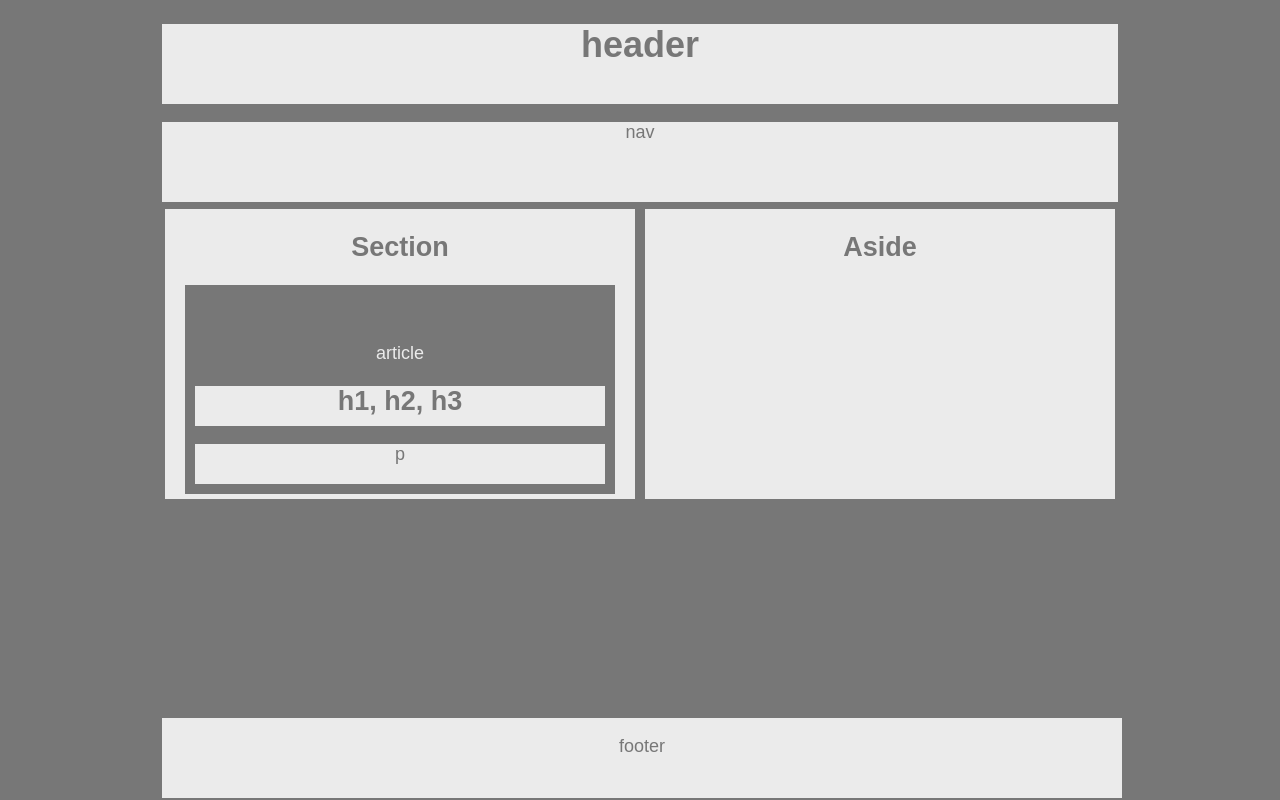
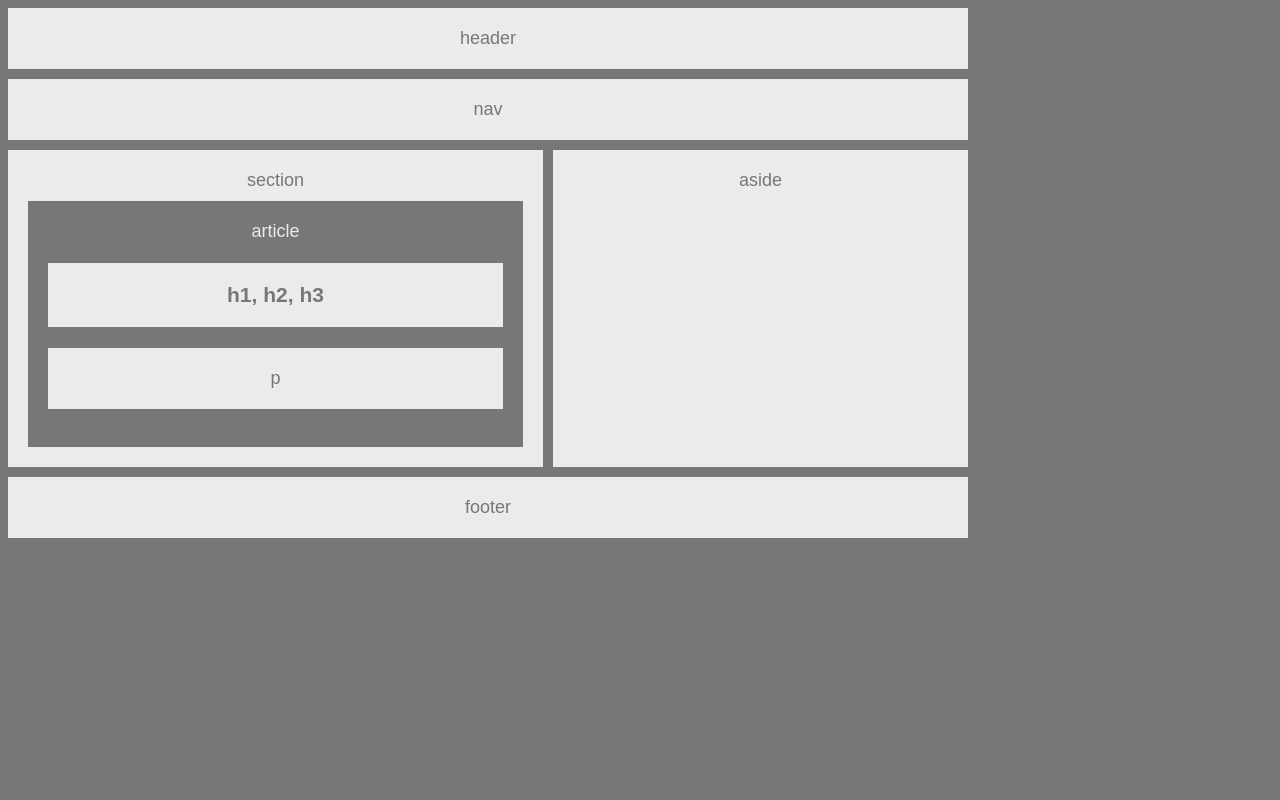
Before and after one commit to pmutunga/HW-Wireframe, a plain HTML site: page index.html in a window 1280 px wide. Drawn offline with Linux system fonts and the light colour scheme.

Commit message:
Easier homework final

```diff
--- a/index.html
+++ b/index.html
@@ -1,13 +1,3 @@
-<!DOCTYPE HTML>
-<html lang="en">
-    <html>
-
-    <head>
-            <meta charset="UTF-8">
-            <title> Wireframe</title>
-            <link rel="stylesheet" href="./style.css">
-    </head>
-
  <!DOCTYPE html>
  <html lang="en-us">
      <head> <!--This is where all the important meta data is recorded-->
@@ -18,49 +8,21 @@
  </html>
 
  <body>
-     <!-- I will create a page layout that includes a header, nav, section, aside and footer -->
 
-     <!--Header-->
-     <!--+++++++++++++++++++++++++++++++++++++++++++++++++++++++++++++++++++++++++++++++++++++ -->
+   <header> header</header>
+   <nav>nav</nav>
+    <section>
+        section
+        <article>
+            article
+            <h1>h1, h2, h3</h1>
+            <p>p</p>
 
-     <header class="back lay">
-         <h1>header</h1>
-     </header>
+        </article>
 
-     <!-- Nav -->
-     <!-- ++++++++++++++++++++++++++++++++++++++++++++++++++++++++++++++++++++++++++++++++++++ -->
-     <nav class="back lay">
-         <p>nav</p>
-     </nav>
+    </section>
+    <aside>aside</aside>
+    <footer>footer</footer>
+ </body>
 
-
-
-     <!-- Section - with a heading-->
-     <!-- +++++++++++++++++++++++++++++++++++++++++++++++++++++++++++++++++++++++++++++++++++++ -->
-     <div class ="section back">
-            <h2> Section </h2>
-            <div class = "art">
-                <p>article</p>
-                <div id ="arthead">
-                    <h2>h1, h2, h3</h2>
-                </div>
-                <div id ="artpara">
-                        <p>p</p>
-                    </div>
-            </div>
-        </div>
-
-         <!-- Aside with a heading -->
-     <!--++++++++++++++++++++++++++++++++++++++++++++++++++++++++++++++++++++++++++++++++++++++  -->
-     <section class ="back section aside">
-            <h2> Aside</h2>
-        </section>
-
-
-    <footer class="back lay">
-        <p>footer</p>
-    </footer>
-
-
-
- </body>
+ </html>
--- a/style.css
+++ b/style.css
@@ -1,57 +1,66 @@
-body{
+
+
+body {
+    /* * font-family: 'Arial', 'Helvetica Neue', Helvetica, sans-serif;
+    * color: '#777'
+    * background: '#777'
+    * width: '960px'
+    * font-size: '18px' */
     font-family: Arial, Helvetica, sans-serif;
     color: #777777;
     background: #777777;
     width: 960px;
     font-size: 18px;
     text-align: center;
-   margin: auto;
+}
+
+/* * Header, Nav, Section, Aside, and Footer
+* background: '#ebebeb' */
+
+header, nav, footer, section, aside {
+    background: #ebebeb;
+    padding: 20px;
+}
+
+header, nav {
+    margin-bottom: 10px;
 
 }
-.lay {
-    height: 80px;
-    margin: 2px;
+
+section {
+    width: 495px;
+    margin: 0px 5px 10px 0px;
+    float: left;
+
 }
 
-.section {
-    width: 470px;
-    height: 290px;
-    margin: 5px;
-    float: left;
-    overflow: hidden;
+/* Article * color: '#ebebeb',
+* background: '#777' */
+
+article {
+    color: #ebebeb;
+    background: #777777;
+    padding: 20px;
+    margin-top: 10px;
 }
 
-.back {
+/* * h1 and p
+* color: '#777',
+* background: '#ebebeb' */
+
+h1, p {
+    color: #777777;
     background: #ebebeb;
+    padding: 20px;
 }
 
-.art {
-color: #ebebeb;
-background: #777777;
-width: 410px;
-margin: 0 auto;
-padding-top: 40px;
-padding-left: 10px;
-padding-right: 10px;
-padding-bottom: 10px;
+aside {
+    width: 375px;
+    margin: 0px 0px 10px 5px;
+    float: right;
+    height: 277.09px;
 }
 
-#arthead {
-    color: #777777;
-    background: #ebebeb;
-    height: 40px;
+footer {
+    clear:both;
 }
-
-#artpara {
-    color: #777777;
-    background: #ebebeb;
-    height: 40px;
-}
-
-
-footer {
-   position: fixed;
-   width: 960px;
-   bottom: 0;
-   margin: auto;
-}
```
Also changed, not shown: Images/Easier-Layout.png (added), Images/Recommended-Dimensions.png (added), Images/portfolio-about-me.png (added), Images/portfolio-contact.png (added), Images/portfolio-gallery.png (added), 1 other file.
